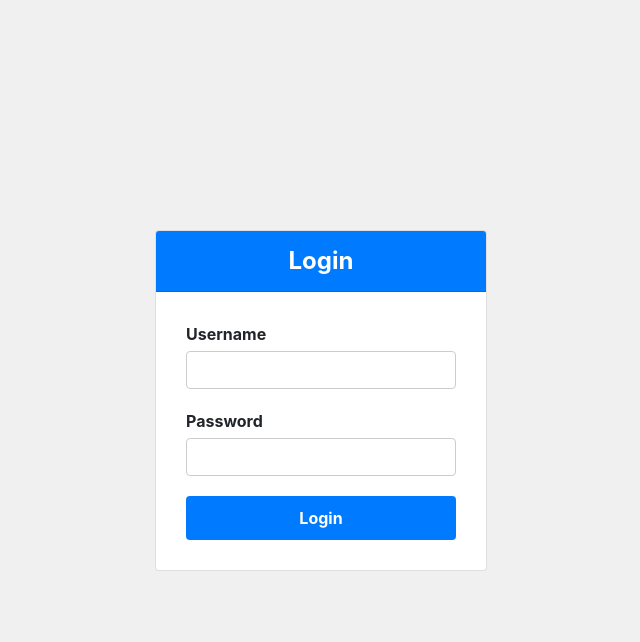
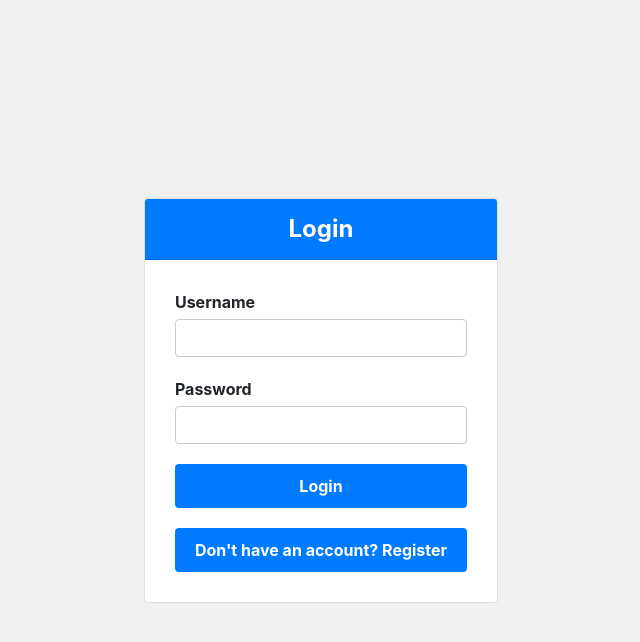
Before and after one commit to piyushsoni813/insti_gpt, a Django app: template templates/login.html in a window 1280 px wide. Shown: the top 642 px of the page, without its empty margins (319-959 px from the left). Run offline with Django 4.2, Linux system fonts and the light colour scheme; the template is opened without the code that fills it, so the values that code supplies are empty; some libraries are stand-ins or nearby versions.

Commit message:
imtial commit

```diff
--- a/chatbot/urls.py
+++ b/chatbot/urls.py
@@ -2,8 +2,8 @@ from django.urls import path
 from . import views
 
 urlpatterns = [
-    path('', views.chatbot, name='chatbot'),
-    path('login', views.login, name='login'),
+    path('', views.login, name='login'),
+    path('chatbot', views.chatbot, name='chatbot'),
     path('register', views.register, name='register'),
     path('logout', views.logout, name='logout'),
 ]
--- a/templates/login.html
+++ b/templates/login.html
@@ -65,13 +65,28 @@
     border: 1px solid #f5c6cb;
     border-radius: 4px;
   }
+  .toggle-button {
+    background-color: #007bff;
+    color: white;
+    font-size: 16px;
+    font-weight: bold;
+    padding: 10px 20px;
+    border: none;
+    border-radius: 4px;
+    cursor: pointer;
+    margin-top: 20px;
+    width: 100%;
+  }
+  .toggle-button:hover {
+    background-color: #0062cc;
+  }
 </style>
 {% endblock %}
 
 {% block content %}
 <div class="login-container">
   <div class="card">
-    <div class="card-header">Login</div>
+    <div class="card-header">{% if is_register %}Register{% else %}Login{% endif %}</div>
     <div class="card-body">
       {% if error_message %}
         <div class="alert alert-danger" role="alert">{{ error_message }}</div>
@@ -86,9 +101,25 @@
           <label for="password">Password</label>
           <input type="password" class="form-control" id="password" name="password" required>
         </div>
-        <button type="submit">Login</button>
+        <button type="submit">{% if is_register %}Register{% else %}Login{% endif %}</button>
       </form>
+      <button class="toggle-button" onclick="togglePage()">{% if is_register %}Already have an account? Login{% else %}Don't have an account? Register{% endif %}</button>
     </div>
   </div>
 </div>
+
+<script>
+  function togglePage() {
+    var url = window.location.href;
+    if (url.indexOf('?') > -1){
+      url = url.substring(0, url.indexOf('?'));
+    }
+    if (url.endsWith('/login')) {
+      window.location.href = '/register';
+    } else {
+      window.location.href = url + '/login';
+    }
+  }
+</script>
+
 {% endblock %}
```
